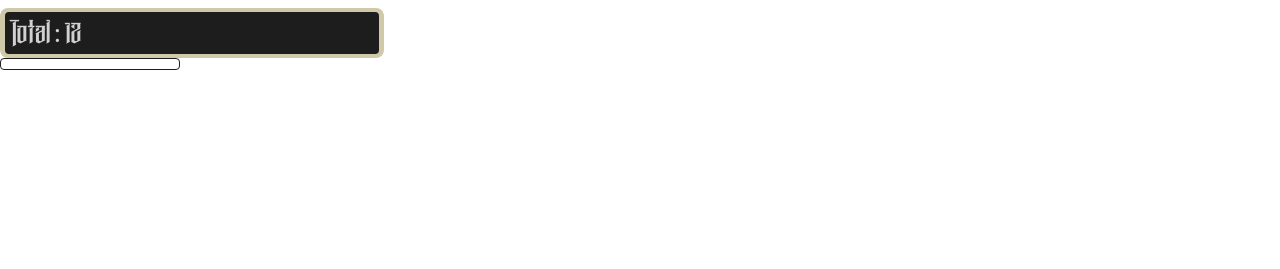
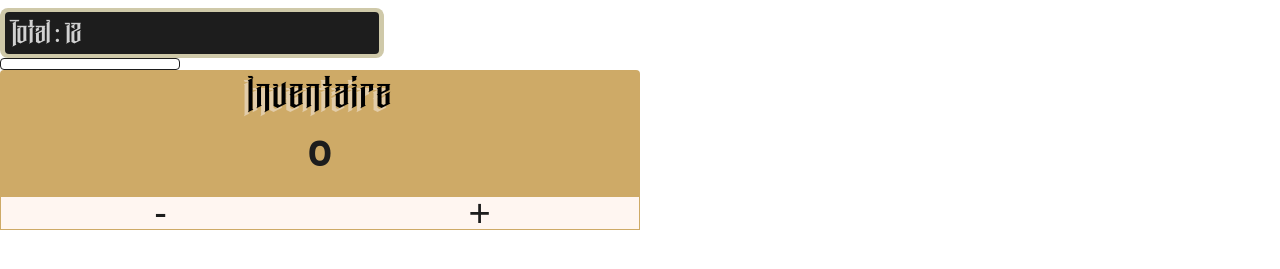
Before and after one commit to antozr/collection-yugioh, a Next.js app: page / in a window 1280 px wide. Shown: the part 495-764 px from the top of the page. Built offline with nearby package versions, Linux system fonts and the light colour scheme.

Commit message:
ADD UI selector nb card inventaire

```diff
--- /dev/null
+++ b/app/components/atom/BoxInventaireSelector/index.js
@@ -0,0 +1,77 @@
+import React from "react";
+import "./styles.scss";
+
+const BoxSelectorInventaire = ({show1}) => {
+  return (
+    <>
+      {/* <div className="card__selectorNbInv">
+        <ul className="selectorNbInv__list">
+          <li className="selectorNbInv__el">
+            <button className="selectorNbInv__btn selectorNbInv__btn--min">
+              -
+            </button>
+          </li>
+          <li className="selectorNbInv__el">
+            <p className="selectorNbInv__txt">0</p>
+          </li>
+          <li className="selectorNbInv__el">
+            <button className="selectorNbInv__btn">+</button>
+          </li>
+        </ul>
+      </div>
+
+      <div className="card__selectorNbInv card__selectorNbInv--small">
+          <h3 className="sect__title sect__title--2  sect__title--slice selectorNbInv__title">
+            Inventaire
+          </h3>
+          <p className="selectorNbInv__txt selectorNbInv__txt--center">0</p>
+          <ul className="selectorNbInv__listBtn">
+            <li className="selectorNbInv__elBtn">
+              <button className="selectorNbInv__btn selectorNbInv__btn--small">
+                -
+              </button>
+            </li>
+            <li className="selectorNbInv__elBtn">
+              <button className="selectorNbInv__btn selectorNbInv__btn--small">
+                +
+              </button>
+            </li>
+          </ul>
+      </div> */}
+      {show1? <><div className="card__selectorNbInv">
+        <ul className="selectorNbInv__list">
+          <li className="selectorNbInv__el">
+            <button className="selectorNbInv__btn selectorNbInv__btn--min">
+              -
+            </button>
+          </li>
+          <li className="selectorNbInv__el">
+            <p className="selectorNbInv__txt">0</p>
+          </li>
+          <li className="selectorNbInv__el">
+            <button className="selectorNbInv__btn">+</button>
+          </li>
+        </ul>
+      </div></>:<><div className="card__selectorNbInv card__selectorNbInv--small">
+          <h3 className="sect__title sect__title--2  sect__title--slice selectorNbInv__title">
+            Inventaire
+          </h3>
+          <p className="selectorNbInv__txt selectorNbInv__txt--center">0</p>
+          <ul className="selectorNbInv__listBtn">
+            <li className="selectorNbInv__elBtn">
+              <button className="selectorNbInv__btn selectorNbInv__btn--small">
+                -
+              </button>
+            </li>
+            <li className="selectorNbInv__elBtn">
+              <button className="selectorNbInv__btn selectorNbInv__btn--small">
+                +
+              </button>
+            </li>
+          </ul>
+      </div></>}
+    </>
+  );
+};
+
+export default BoxSelectorInventaire;
--- /dev/null
+++ b/app/components/atom/BoxInventaireSelector/styles.scss
@@ -0,0 +1,110 @@
+//// Style for the selector number of items
+///
+.card{
+    &__selectorNbInv{
+        width: 100%;
+        height: 48px;
+        background-color: #1d1d1d;
+
+        &--small{
+            width: 50%;
+            background-color: #CEAA67;
+            height: 20vh;
+            min-height: 120px;
+            margin: 0 0 600px;
+            display: flex;
+            flex-direction: column;
+            justify-content: space-between;
+            border-radius: 4px;
+        }
+
+    }
+}
+
+.selectorNbInv{
+    &__list{
+        width: 100%;
+        height: 100%;
+        display: flex;
+        flex-direction: row;
+        justify-content: space-evenly;
+        align-items: center;
+    }
+
+    &__el{
+        width: 40%;
+        height: 100%;
+        display: flex;
+        align-items: center;
+        justify-content: center;
+        overflow: hidden;
+        &:nth-child(2){
+            width: 20%;
+
+        }
+    }
+    &__txt{
+        color: #FFF6F1;
+        font-size: 28px;
+        font-weight: 800;
+
+        &--center{
+            color: #1d1d1d;
+            width: 100%;
+            text-align: center;
+            font-size: 38px;
+        }
+
+    }
+    &__btn{
+        font-size: 60px;
+        color: #CFC9A9;
+        width: 100%;
+        height: 100%;
+        display: flex;
+        align-items: center;
+        justify-content: center;
+        border: none;
+        background-color: #1d1d1d;
+        transition: 0.2s;
+
+        &:hover{
+            transition: 0.3s;
+            color: #1d1d1d;
+            background-color: #CFC9A9;
+        }
+
+        &--min{
+            transform: translateY(-5px);
+        }
+        &--small{
+            width: 100%;
+            background-color: #FFF6F1;
+            color: #1d1d1d;
+            font-size: 38px;
+
+        }
+    }
+
+    &__title{
+        text-shadow: -4px 4px 0px #E2CCA9;
+        margin: 5px 0 0 0;
+        text-align: center;
+    }
+    &__listBtn{
+        width: 100%;
+        height: 34px;
+        border: 1px solid #CEAA67;
+        display: flex;
+        flex-direction: row;
+
+    }
+    &__elBtn{
+        width: 50%;
+        height: 100%;
+        display: flex;
+        align-items: center;
+        justify-content: center;
+        overflow: hidden;
+    }
+}
--- a/app/components/bouttonStyle/index.js
+++ b/app/components/atom/bouttonStyle/index.js
@@ -27,7 +27,7 @@ const ButtonStyle = ({nameBtn, link, show1}) => {
       </div> */}
       {show1? <> <div className="buttonS__box">
         <Link
-          href={link}
+          href={{link}}
           aria-label="Il va vous rediriger"
           className="buttonS__btn"
         >
@@ -36,7 +36,7 @@ const ButtonStyle = ({nameBtn, link, show1}) => {
       </div></> : <> <div className="buttonS__boxD">
         <div className="buttonS__box buttonS__box--black">
           <Link
-            href={link}
+            href={{link}}
             aria-label="Il va vous rediriger"
             className="buttonS__btn"
           >
--- a/app/page.js
+++ b/app/page.js
@@ -1,8 +1,9 @@
 
 import IntroBox from "./components/BoxIntro/index";
 import IntroTTTxBox from "./components/IntroTiTxBox";
-import SmallCardCount from "./components/SmallCountCard";
-import ButtonStyle from "./components/bouttonStyle";
+import BoxSelectorInventaire from "./components/atom/BoxInventaireSelector";
+import SmallCardCount from "./components/atom/SmallCountCard";
+import ButtonStyle from "./components/atom/bouttonStyle";
 
 export default function Home() {
   return (
@@ -26,6 +27,7 @@ export default function Home() {
       <IntroTTTxBox />
       <SmallCardCount />
       <ButtonStyle show1={true}/>
+      <BoxSelectorInventaire show1={false} />
     </>
   );
 }
```
Also changed, not shown: app/components/atom/SmallCountCard/index.js (renamed from app/components/SmallCountCard/index.js), app/components/atom/SmallCountCard/style.scss (renamed from app/components/SmallCountCard/style.scss), app/components/atom/bouttonStyle/style.scss (renamed from app/components/bouttonStyle/style.scss).
